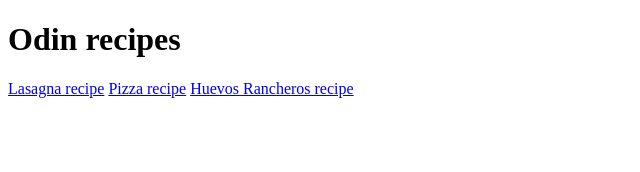
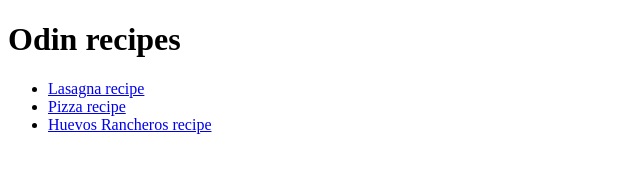
Before and after one commit to Sventajz/odin-recipes, a plain HTML site: page index.html in a window 1280 px wide. Shown: the whole page, without its empty margins (0-640 px from the left). Drawn offline with Linux system fonts and the light colour scheme.

Commit message:
Added links on index.html in a unordered list

```diff
--- a/index.html
+++ b/index.html
@@ -7,8 +7,10 @@
 
 <body>
   <h1>Odin recipes</h1>
-  <a href="./recipes/lasagna.html">Lasagna recipe</a>
-  <a href="./recipes/pizza.html">Pizza recipe</a>
-  <a href="./recipes/huevosrancheros.html">Huevos Rancheros recipe</a>
+  <ul>
+    <li><a href="./recipes/lasagna.html">Lasagna recipe</a></li>
+    <li><a href="./recipes/pizza.html">Pizza recipe</a></li>
+    <li><a href="./recipes/huevosrancheros.html">Huevos Rancheros recipe</a></li>
+  </ul>
 </body>
 </html>
```
